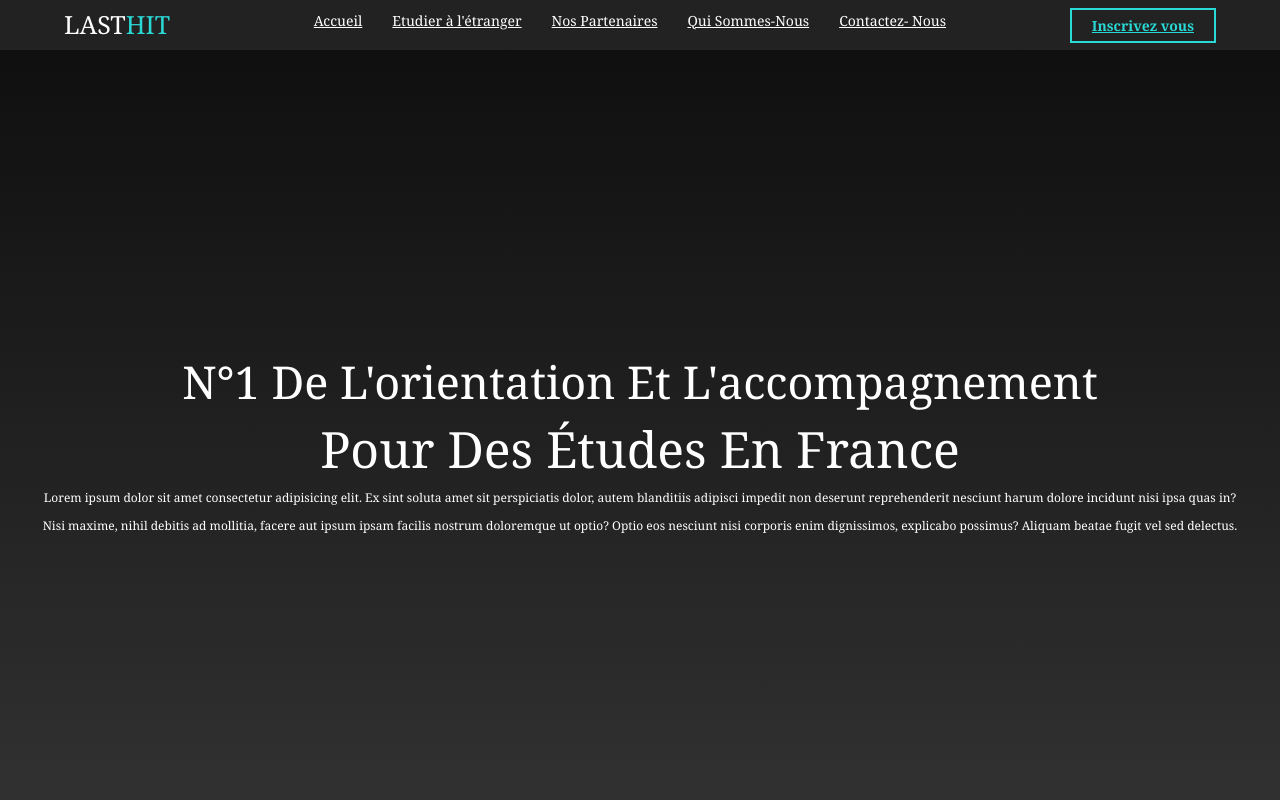
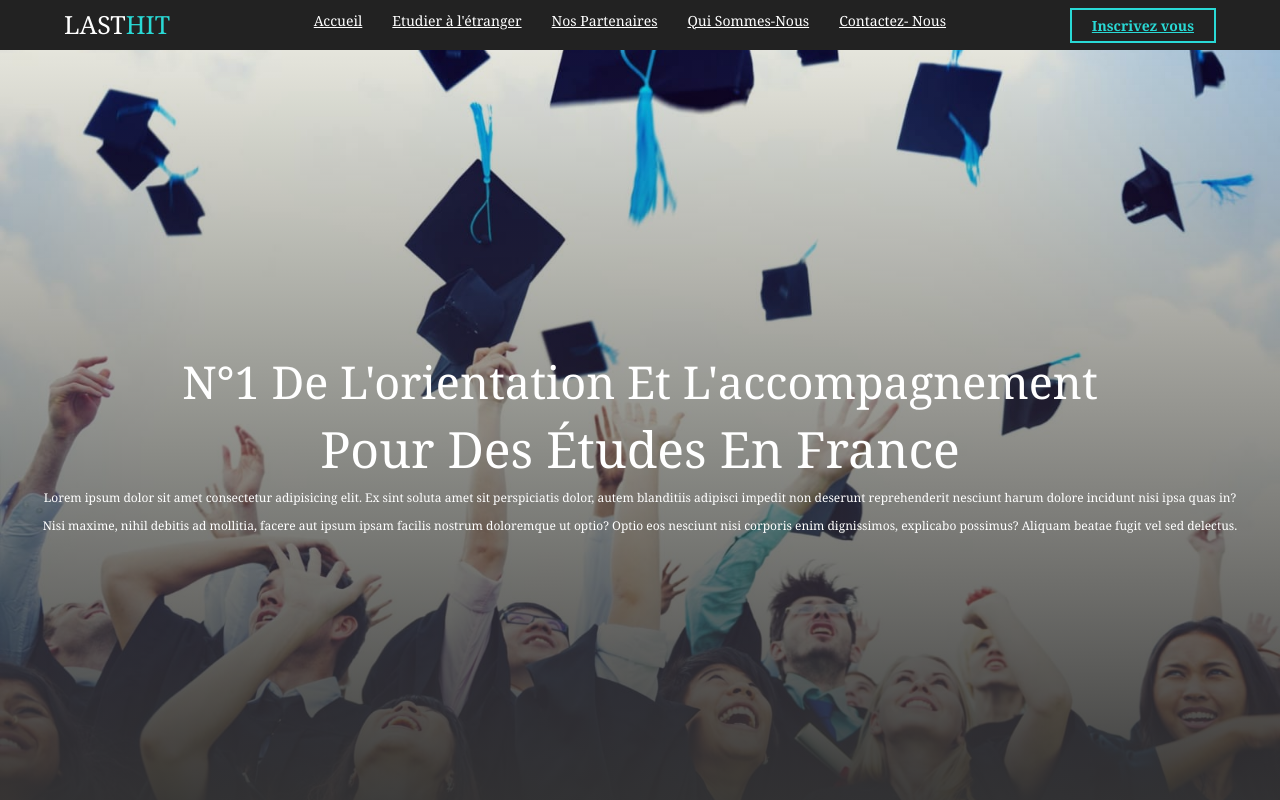
Before and after one commit to bacleche/bacleche.github.io, a plain HTML site: page index.html in a window 1280 px wide. Shown: the top 800 px of the page. Drawn offline with nearby package versions, Linux system fonts and the light colour scheme; files whose address does not match are found by name.

Commit message:
update style1

```diff
--- a/style1.css
+++ b/style1.css
@@ -84,7 +84,7 @@ body {
  /* home accueil */
 
 #home {
-   background: linear-gradient(rgba(0,0,0,0.1),#333), url("/assets/r.jfif");
+   background: linear-gradient(rgba(0,0,0,0.1),#333), url("r.jfif");
    background-position: center;
    background-size: cover;
    height: 100vh;
```
